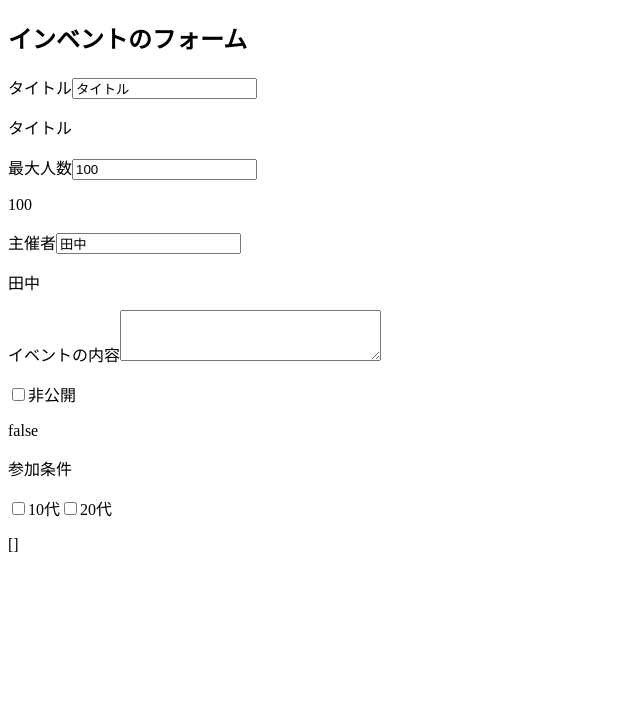
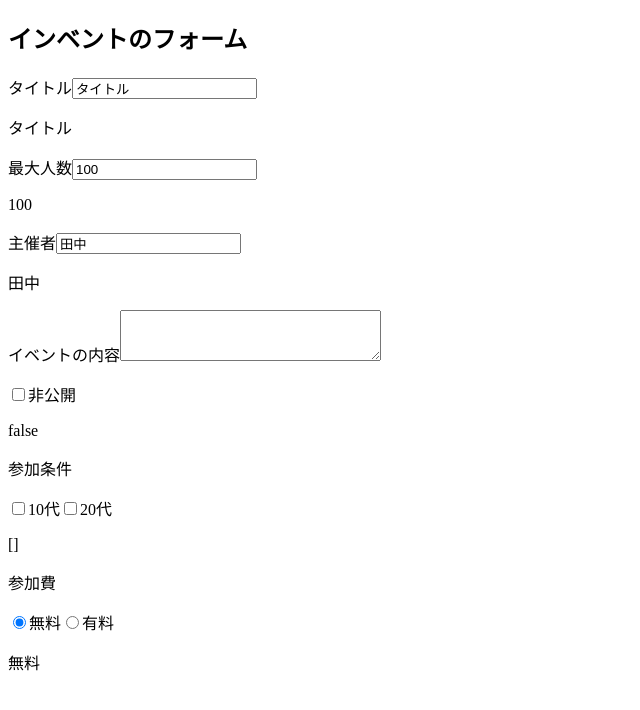
Before and after one commit to shirokuma0503/udemy-vue.js, a Vue app in the folder udemy-vue.js/: page / in a window 1280 px wide. Shown: the top 710 px of the page, without its empty margins (0-640 px from the left). Built offline with nearby package versions, Linux system fonts and the light colour scheme.

Commit message:
9_127:v-modelで複数のラジオボタン

```diff
--- a/udemy-vue.js/src/App.vue
+++ b/udemy-vue.js/src/App.vue
@@ -59,6 +59,23 @@
       >
       <label for="20">20代</label>
       <p>{{ eventData.target }}</p>
+
+      <p>参加費</p>
+      <input
+        type="radio"
+        id="free"
+        value="無料"
+        v-model="eventData.price"
+      >
+      <label for="free">無料</label>
+      <input
+        type="radio"
+        id="100"
+        value="有料"
+        v-model="eventData.price"
+      >
+      <label for="100">有料</label>
+      <p>{{ eventData.price }}</p>
     </div>
   </div>
 </template>
@@ -73,7 +90,8 @@ export default {
         host: "田中",
         detail: "",
         isPrivate: false,
-        target: []
+        target: [],
+        price: "無料"
       }
     }
   }
```
